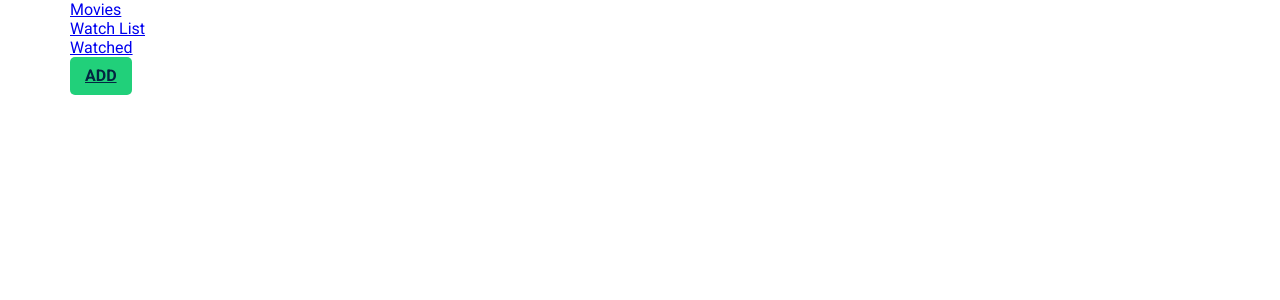
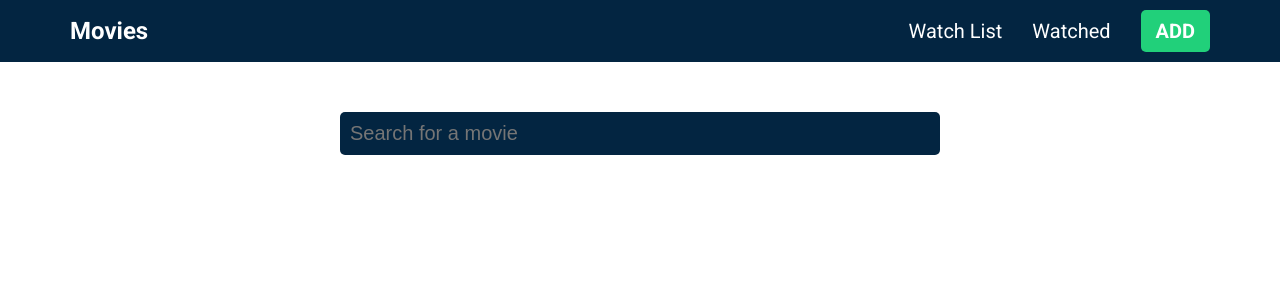
Before and after one commit to elhabibZoro10/AppMovies, a React (Create React App) app: page /add in a window 1280 px wide. Shown: the top 300 px of the page. Built offline with nearby package versions, Linux system fonts and the light colour scheme.

Commit message:
create context api for manage state (to add and delete movie in watchlist/watched)

```diff
--- a/package.json
+++ b/package.json
@@ -7,8 +7,10 @@
         "@testing-library/jest-dom": "^5.17.0",
         "@testing-library/react": "^13.4.0",
         "@testing-library/user-event": "^13.5.0",
+        "axios": "^1.6.8",
         "react": "^18.3.1",
         "react-dom": "^18.3.1",
+        "react-router-dom": "^6.23.1",
         "react-scripts": "5.0.1",
         "web-vitals": "^2.1.4"
     },
--- a/src/App.js
+++ b/src/App.js
@@ -1,12 +1,20 @@
-import logo from './logo.svg';
 import './App.css';
 import Header from './components/Header';
+import { BrowserRouter as Router, Routes, Route } from 'react-router-dom';
+import Add from './components/Add';
+import Watchlist from './components/Watchlist';
+import Watched from './components/Watched';
 
 function App() {
     return (
-        <div>
+        <Router>
             <Header />
-        </div>
+            <Routes>
+                <Route path="/" element={<Watchlist />} />
+                <Route path="/watched" element={<Watched />} />
+                <Route path="/add" element={<Add />} />
+            </Routes>
+        </Router>
     );
 }
 
--- /dev/null
+++ b/src/components/Add.js
@@ -0,0 +1,52 @@
+import React, { useEffect, useState } from 'react';
+import './Ass.css';
+import axios from 'axios';
+import ResultCard from './ResultCard';
+
+const Add = () => {
+    const [searchValue, setSearchValue] = useState('');
+    const [movies, setMovies] = useState([]);
+
+    useEffect(() => {
+        if (searchValue) {
+            axios
+                .get(`https://www.omdbapi.com/?s=${searchValue}&apikey=c733385`)
+                .then(response => {
+                    if (response.data.Search) {
+                        setMovies(response.data.Search);
+                    }
+                })
+                .catch(error => {
+                    console.log(error);
+                });
+        }
+    }, [searchValue]);
+
+    return (
+        <div className="add-page">
+            <div className="container">
+                <div className="add-content">
+                    <div className="input-container">
+                        <input
+                            type="text"
+                            placeholder="Search for a movie"
+                            value={searchValue}
+                            onChange={e => setSearchValue(e.target.value)}
+                        />
+                    </div>
+                    {movies.length > 0 && (
+                        <ul className="results">
+                            {movies.map(movie => (
+                                <li key={movie.imdbID}>
+                                    <ResultCard movie={movie} />
+                                </li>
+                            ))}
+                        </ul>
+                    )}
+                </div>
+            </div>
+        </div>
+    );
+};
+
+export default Add;
--- /dev/null
+++ b/src/components/Ass.css
@@ -0,0 +1,19 @@
+.add-content {
+    padding: 50px 0;
+    max-width: 600px;
+    margin: 0 auto;
+}
+.add-content .input-container input {
+    width: 100%;
+    background-color: var(--primary);
+    padding: 10px;
+    border-radius: 5px;
+    border: none;
+    color: var(--white);
+    font-size: 1.25rem;
+}
+.results {
+    padding: 0;
+    margin: 0;
+    margin-top: 20px;
+}
--- a/src/components/Header.js
+++ b/src/components/Header.js
@@ -1,23 +1,25 @@
 import React from 'react';
+import './Header.css';
+import { Link, NavLink } from 'react-router-dom';
 
 const Header = () => {
     return (
         <div className="header">
             <div className="container">
                 <div className="logo">
-                    <a href="#">Movies</a>
+                    <Link to="/">Movies</Link>
                 </div>
                 <ul className="nav-links">
                     <li>
-                        <a href="#">Watch List</a>
+                        <NavLink to="/">Watch List</NavLink>
                     </li>
                     <li>
-                        <a href="#">Watched</a>
+                        <NavLink to="/watched">Watched</NavLink>
                     </li>
                     <li>
-                        <a className="btn" href="#">
+                        <NavLink className="btn" to="/add">
                             Add
-                        </a>
+                        </NavLink>
                     </li>
                 </ul>
             </div>
--- /dev/null
+++ b/src/components/ResultCard.css
@@ -0,0 +1,34 @@
+.result-card {
+    display: flex;
+    margin-bottom: 20px;
+}
+.result-card .poster-wrapper img,
+.filler-poster {
+    width: 75px;
+    height: 113px;
+    background-color: #dbdada;
+    border-radius: 5px;
+    margin-right: 15px;
+    display: block;
+    color: transparent;
+}
+.result-card .info {
+    display: flex;
+    flex-direction: column;
+    justify-content: space-between;
+}
+.result-card .info .title {
+    font-size: 1.25rem;
+    color: var(--primary);
+    font-weight: 600;
+    margin: 0;
+}
+.result-card .info .release {
+    font-size: 1.25rem;
+    font-weight: 300;
+    color: var(--primary);
+    margin: 0;
+}
+.result-card .controls .btn {
+    margin-right: 10px;
+}
--- /dev/null
+++ b/src/components/ResultCard.js
@@ -0,0 +1,33 @@
+import React from 'react';
+import './ResultCard.css';
+
+const ResultCard = ({ movie }) => {
+    return (
+        <div className="result-card">
+            <div className="poster-wrapper">
+                {movie.Poster ? (
+                    <img src={movie.Poster} alt={movie.Title} />
+                ) : (
+                    <div className="filter-poster"></div>
+                )}
+            </div>
+            <div className="info">
+                <div className="heading">
+                    <h3 className="title">{movie.Title}</h3>
+                    {movie.Year ? (
+                        <h4 className="release-date">{movie.Year}</h4>
+                    ) : (
+                        '-'
+                    )}
+                </div>
+
+                <div className="controls">
+                    <button className="btn">Add to Watchlist</button>
+                    <button className="btn">Add to Watched</button>
+                </div>
+            </div>
+        </div>
+    );
+};
+
+export default ResultCard;
--- /dev/null
+++ b/src/components/Watched.js
@@ -0,0 +1,7 @@
+import React from 'react';
+
+const Watched = () => {
+    return <div>Watched</div>;
+};
+
+export default Watched;
--- /dev/null
+++ b/src/components/Watchlist.js
@@ -0,0 +1,7 @@
+import React from 'react';
+
+const Watchlist = () => {
+    return <div>Watch List</div>;
+};
+
+export default Watchlist;
--- /dev/null
+++ b/src/context/GlobalContext.js
@@ -0,0 +1,29 @@
+import { createContext, useReducer } from 'react';
+
+const initialState = {
+    watchlist: [],
+    watched: [],
+};
+
+export const GlobalContext = createContext(initialState);
+
+const ContextProvider = ({ children }) => {
+    const [state, dispatch] = useReducer(reducer, initialState);
+    return (
+        <GlobalContext.Provider
+            value={{
+                watchlist: state.watchlist,
+                watched: state.watched,
+                MoviesDispatch: dispatch,
+            }}
+        >
+            {children}
+        </GlobalContext.Provider>
+    );
+};
+
+export default ContextProvider;
+
+export const useMovieContext = () => {
+    return useContext(GlobalContext);
+};
```
Also changed, not shown: 1 other file (tests, documents, lock files or other folders).
